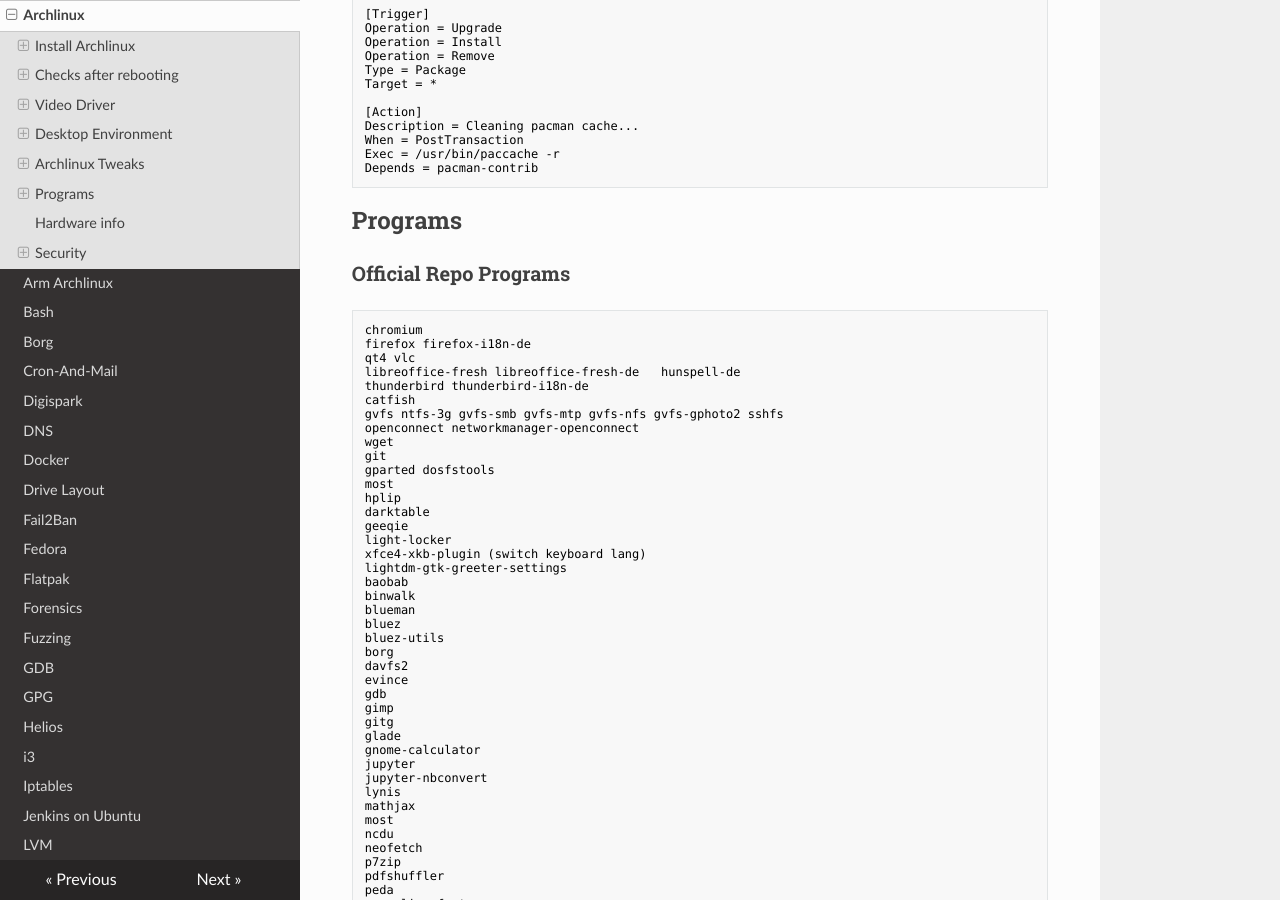
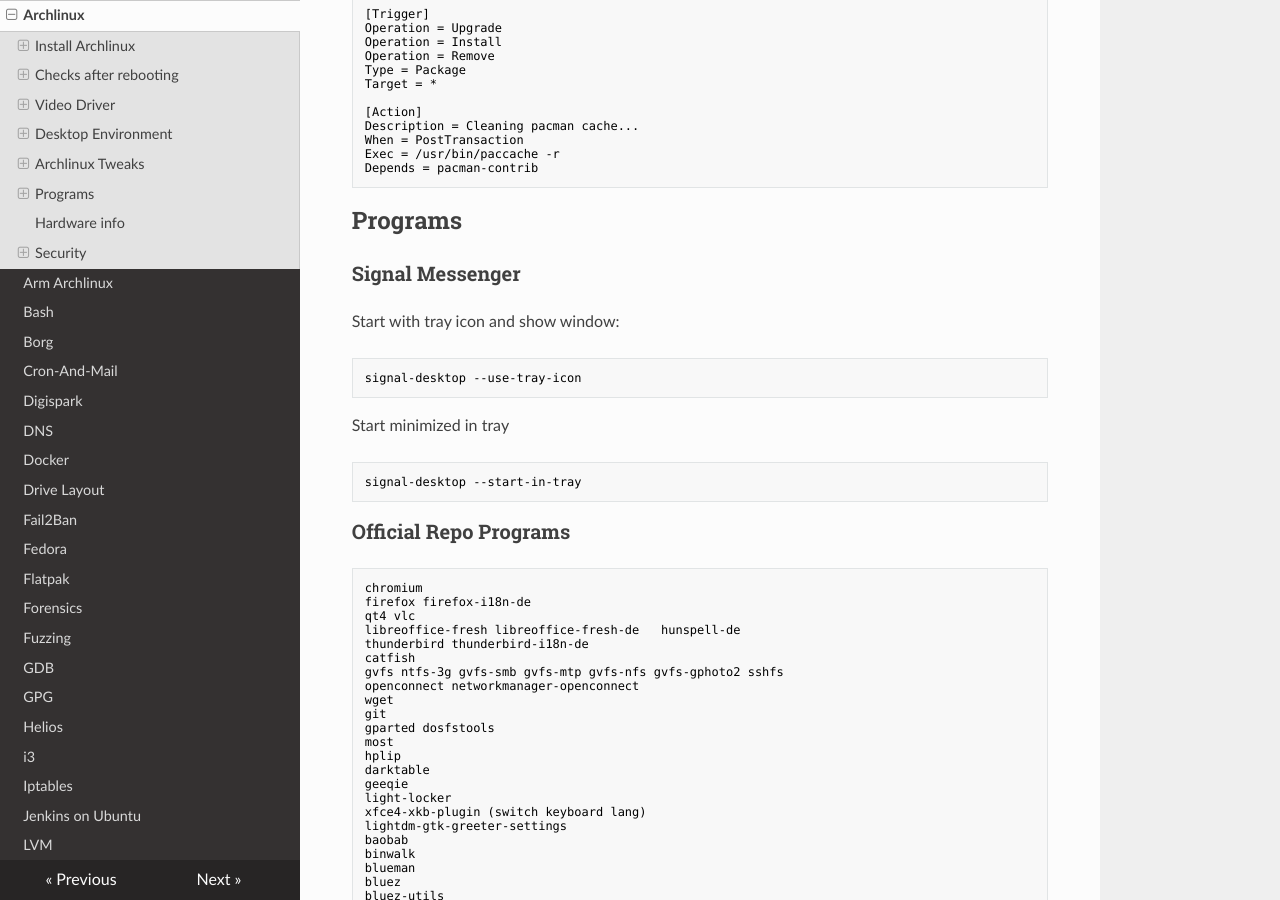
Before and after one commit to Maaxxs/wiki, an MkDocs documentation site: the page built from docs/archlinux.md, in a window 1280 px wide and 900 px high, scrolled down 22028 px. Built offline with MkDocs 1.6.1, drawn with Linux system fonts in a browser that asks for light colours; nearby versions of some CDN libraries.

Commit message:
Add cmd options to start/open signal with tray icon

````diff
--- a/docs/archlinux.md
+++ b/docs/archlinux.md
@@ -1207,6 +1207,18 @@ Depends = pacman-contrib
 
 ## Programs
 
+### Signal Messenger
+
+Start with tray icon and show window:
+```sh
+signal-desktop --use-tray-icon
+```
+
+Start minimized in tray
+```sh
+signal-desktop --start-in-tray
+```
+
 ### Official Repo Programs
 
 ```sh
````
